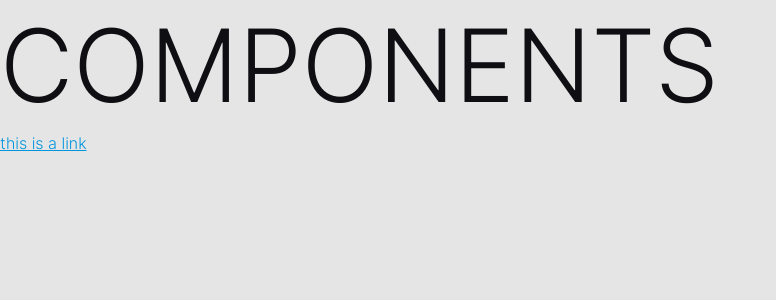
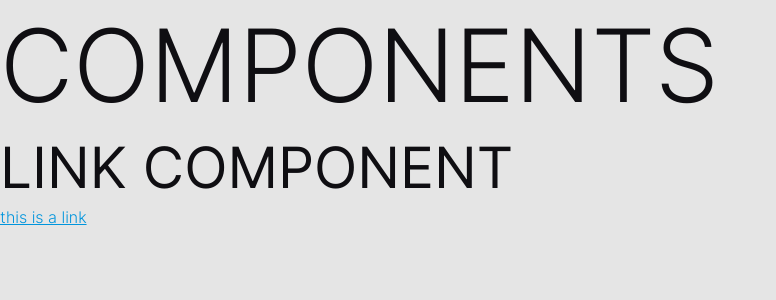
Before and after one commit to Beardography/Depot, a Vue app: page /components in a window 1280 px wide. Shown: the top 300 px of the page, without its empty margins (0-776 px from the left). Built offline with nearby package versions, Linux system fonts and the light colour scheme.

Commit message:
updated component page

```diff
--- a/src/views/ComponentsView.vue
+++ b/src/views/ComponentsView.vue
@@ -4,5 +4,6 @@ import Link from '../components/Link.vue'
 
 <template>
   <h1>Components</h1>
+  <h3>Link Component</h3>
   <Link target="_blank" href="https://www.google.com" text="this is a link" />
 </template>
```
